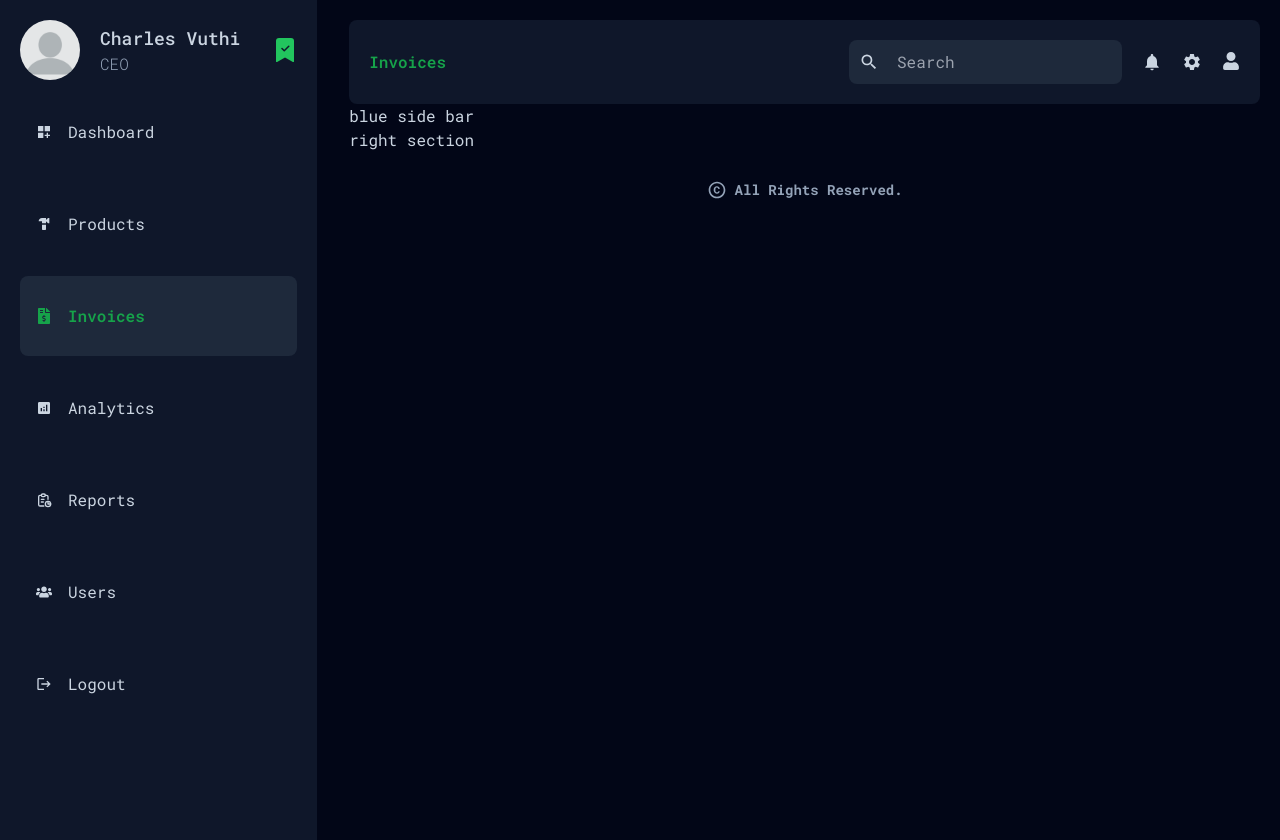
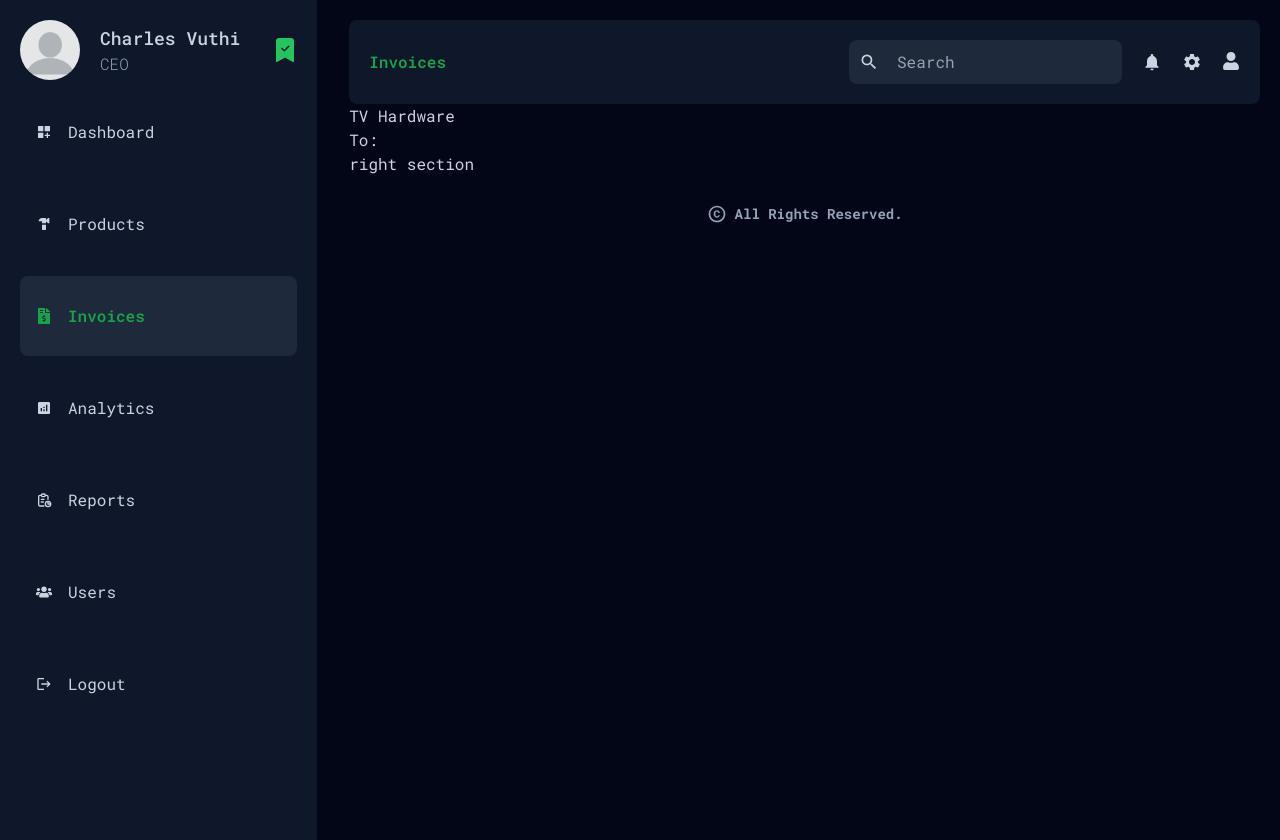
Before and after one commit to esthercate/Hardware-store-management, a Next.js app: page /dashboard/invoices in a window 1280 px wide. Built offline with nearby package versions, Linux system fonts and the light colour scheme.

Commit message:
Left side bar

```diff
--- a/app/dashboard/invoices/page.jsx
+++ b/app/dashboard/invoices/page.jsx
@@ -3,7 +3,12 @@ import React from 'react'
 const InvoicesPage = () => {
   return (
     <div>
-      <div>blue side bar</div>
+      <div>
+        <h1>TV Hardware</h1>
+        <div>
+          <span>To: </span>
+        </div>
+      </div>
       <div>right section</div>
     </div>
   )
```
